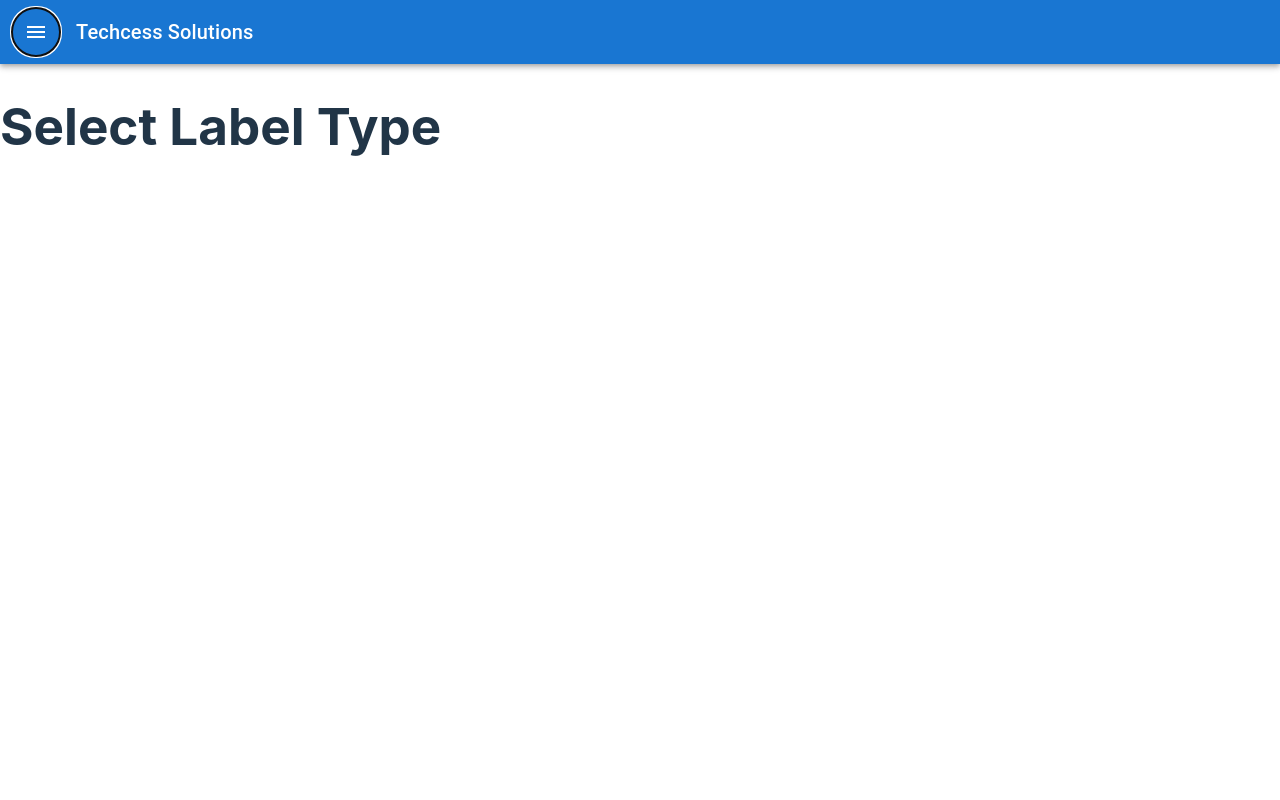
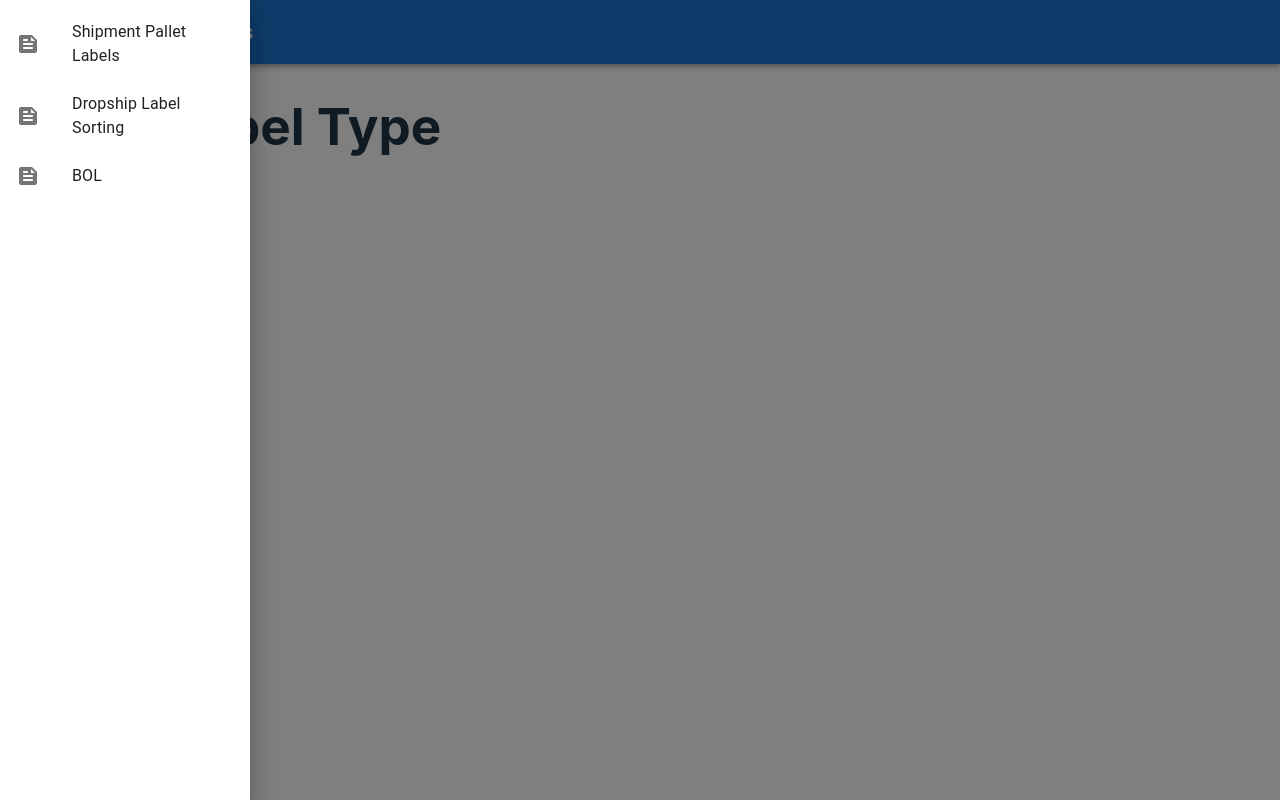
Before and after one commit to ChuangStephanie/TSL_Helper, a React (Vite) app: page / in a window 1280 px wide. Both pictures are taken after a click on the button "menu". Built offline with nearby package versions, Linux system fonts and the light colour scheme.

Commit message:
added menu to appbar

```diff
--- a/src/App.jsx
+++ b/src/App.jsx
@@ -4,14 +4,15 @@ import { Route, Routes } from "react-router-dom";
 import Shipment from "./components/Shipment";
 import Dropship from "./components/Dropship";
 import BOL from "./components/BOL";
-import Sidebar from "./components/Sidebar";
+import Appbar from "./components/Appbar";
+import Menu from "./components/Menu";
 
 function App() {
   const [count, setCount] = useState(0);
 
   return (
     <>
-      <Sidebar />
+      <Appbar />
       <Routes>
         <Route path="/" element={<Home />} />
         <Route path="/shipment" element={<Shipment />} />
--- /dev/null
+++ b/src/components/Appbar.jsx
@@ -0,0 +1,41 @@
+import * as React from "react";
+import AppBar from "@mui/material/AppBar";
+import Box from "@mui/material/Box";
+import Toolbar from "@mui/material/Toolbar";
+import Typography from "@mui/material/Typography";
+import Button from "@mui/material/Button";
+import IconButton from "@mui/material/IconButton";
+import MenuIcon from "@mui/icons-material/Menu";
+import Menu from "./Menu";
+
+export default function Appbar() {
+  const [open, setOpen] = React.useState(false);
+
+  const toggleDrawer = (newOpen) => () => {
+    setOpen(newOpen);
+  };
+
+  return (
+    <Box sx={{ flexGrow: 1 }}>
+      <AppBar position="static">
+        <Toolbar>
+          <IconButton
+            size="large"
+            edge="start"
+            color="inherit"
+            aria-label="menu"
+            sx={{ mr: 2 }}
+            onClick={toggleDrawer(true)}
+          >
+            <MenuIcon />
+          </IconButton>
+          <Typography variant="h6" component="div" sx={{ flexGrow: 1 }}>
+            Techcess Solutions
+          </Typography>
+          {/* <Button color="inherit">Login</Button> */}
+        </Toolbar>
+      </AppBar>
+      <Menu open={open} setOpen={setOpen} toggleDrawer={toggleDrawer} />
+    </Box>
+  );
+}
--- /dev/null
+++ b/src/components/Menu.jsx
@@ -0,0 +1,45 @@
+import * as React from "react";
+import Box from "@mui/material/Box";
+import Drawer from "@mui/material/Drawer";
+import Button from "@mui/material/Button";
+import List from "@mui/material/List";
+import ListItem from "@mui/material/ListItem";
+import ListItemButton from "@mui/material/ListItemButton";
+import ListItemIcon from "@mui/material/ListItemIcon";
+import ListItemText from "@mui/material/ListItemText";
+import FeedRoundedIcon from "@mui/icons-material/FeedRounded";
+
+export default function Menu({open, setOpen, toggleDrawer}) {
+  // const [open, setOpen] = React.useState(false);
+
+  // const toggleDrawer = (newOpen) => () => {
+  //   setOpen(newOpen);
+  // };
+  const DrawerList = (
+    <Box sx={{ width: 250 }} role="presentation" onClick={toggleDrawer(false)}>
+      <List>
+        {["Shipment Pallet Labels", "Dropship Label Sorting", "BOL"].map(
+          (text, index) => (
+            <ListItem key={text} disablePadding>
+              <ListItemButton>
+                <ListItemIcon>
+                  {index % 2 === 0 ? <FeedRoundedIcon /> : <FeedRoundedIcon />}
+                </ListItemIcon>
+                <ListItemText primary={text} />
+              </ListItemButton>
+            </ListItem>
+          )
+        )}
+      </List>
+    </Box>
+  );
+
+  return (
+    <div>
+      {/* <Button onClick={toggleDrawer(true)}>Open drawer</Button> */}
+      <Drawer open={open} onClose={toggleDrawer(false)}>
+        {DrawerList}
+      </Drawer>
+    </div>
+  );
+}
--- a/src/components/Sidebar.jsx
+++ /dev/null
@@ -1,32 +0,0 @@
-import * as React from 'react';
-import AppBar from '@mui/material/AppBar';
-import Box from '@mui/material/Box';
-import Toolbar from '@mui/material/Toolbar';
-import Typography from '@mui/material/Typography';
-import Button from '@mui/material/Button';
-import IconButton from '@mui/material/IconButton';
-import MenuIcon from '@mui/icons-material/Menu';
-
-export default function Sidebar() {
-  return (
-    <Box sx={{ flexGrow: 1 }}>
-      <AppBar position="static">
-        <Toolbar>
-          <IconButton
-            size="large"
-            edge="start"
-            color="inherit"
-            aria-label="menu"
-            sx={{ mr: 2 }}
-          >
-            <MenuIcon />
-          </IconButton>
-          <Typography variant="h6" component="div" sx={{ flexGrow: 1 }}>
-            Techcess Solutions
-          </Typography>
-          {/* <Button color="inherit">Login</Button> */}
-        </Toolbar>
-      </AppBar>
-    </Box>
-  );
-}
```
